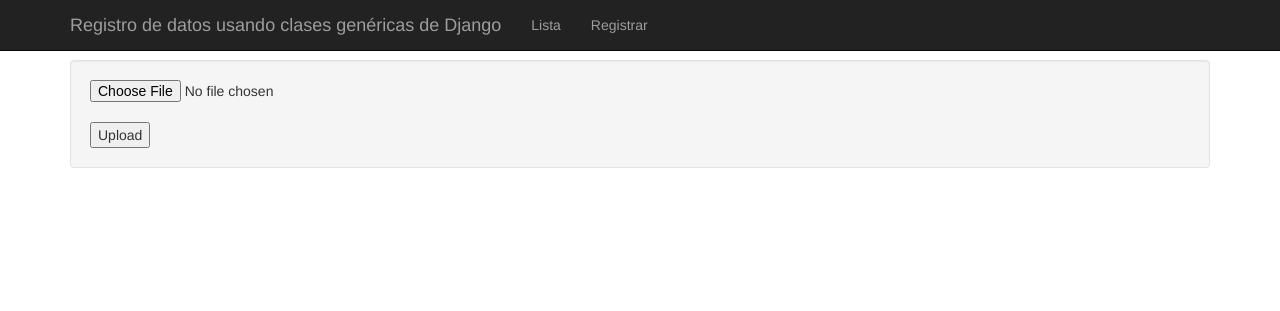
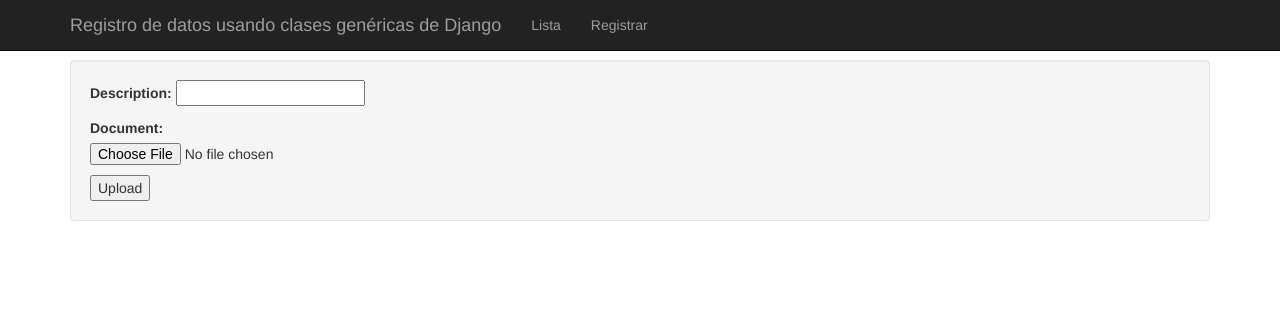
Before and after one commit to argenisosorio/registro_vistas_clases, a Django app: page /file in a window 1280 px wide. Shown: the top 311 px of the page. Run offline with Django 3.2, Linux system fonts and the light colour scheme; some libraries are stand-ins or nearby versions.

Commit message:
Agregado ejemplo de subir archivos con model forms

```diff
--- a/registro/admin.py
+++ b/registro/admin.py
@@ -1,5 +1,6 @@
 # -*- coding: utf-8 -*-
 from django.contrib import admin
-from registro.models import Persona
+from registro.models import Persona, Document
 
 admin.site.register(Persona)
+admin.site.register(Document)
--- /dev/null
+++ b/registro/forms.py
@@ -0,0 +1,9 @@
+# -*- coding: utf-8 -*-
+from django import forms
+from registro.models import Document
+
+
+class DocumentForm(forms.ModelForm):
+    class Meta:
+        model = Document
+        fields = ('description', 'document', )
--- a/registro/models.py
+++ b/registro/models.py
@@ -1,6 +1,12 @@
 # -*- coding: utf-8 -*-
 from django.db import models
 from django.core.urlresolvers import reverse
+
+
+class Document(models.Model):
+    description = models.CharField(max_length=255, blank=True)
+    document = models.FileField(upload_to='')
+    uploaded_at = models.DateTimeField(auto_now_add=True)
 
 
 class Persona(models.Model):
--- a/registro/templates/registro/file.html
+++ b/registro/templates/registro/file.html
@@ -2,11 +2,7 @@
 {% block titulo %}File{% endblock %}
 {% block cuerpo %}
 <form method="post" enctype="multipart/form-data">{% csrf_token %}
-  <input type="file" name="myfile">
-  <br />
+  {{ form.as_p }}
   <button type="submit">Upload</button>
 </form>
-{% if file %}
-  <p>File uploaded at: <a href="{{ file }}">{{ file }}</a></p>
-{% endif %}
 {% endblock %}
--- a/registro/views.py
+++ b/registro/views.py
@@ -1,24 +1,27 @@
 # -*- coding: utf-8 -*-
-from django.http import HttpResponse
+from django.http import HttpResponse, HttpResponseRedirect
 from django.views.generic import TemplateView,ListView
 from django.views.generic.edit import CreateView, UpdateView, DeleteView
 from django.core.urlresolvers import reverse_lazy
-from registro.models import Persona
+from registro.models import Persona, Document
+from registro.forms import DocumentForm
 from django.shortcuts import render
 from django.conf import settings
 from django.core.files.storage import FileSystemStorage
+from django.shortcuts import redirect
 
 
 def file(request):
-    if request.method == 'POST' and request.FILES['myfile']:
-        myfile = request.FILES['myfile']
-        fs = FileSystemStorage()
-        filename = fs.save(myfile.name, myfile)
-        uploaded_file_url = fs.url(filename)
-        return render(request, 'registro/file.html', {
-            'uploaded_file_url': uploaded_file_url
-        })
-    return render(request, 'registro/file.html')
+    if request.method == 'POST':
+        form = DocumentForm(request.POST, request.FILES)
+        if form.is_valid():
+            form.save()
+            return redirect('registro:consultar')
+    else:
+        form = DocumentForm()
+    return render(request, 'registro/file.html', {
+        'form': form
+    })
 
 
 class Consultar(ListView):
```
